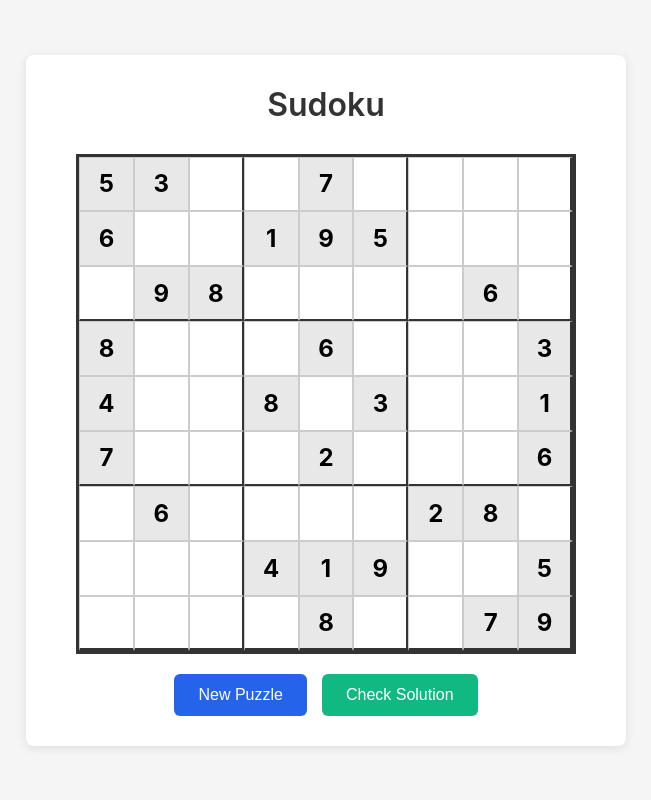
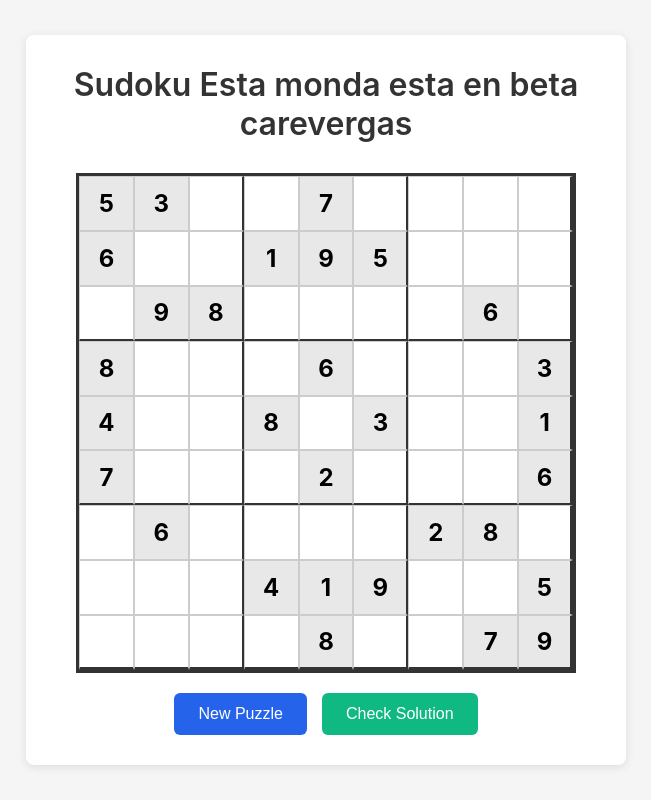
Before and after one commit to malida/sudoku-bmad, a website with bundled scripts: page index.html in a window 1280 px wide. Shown: the whole page, without its empty margins (314-965 px from the left). Built offline with nearby package versions, Linux system fonts and the light colour scheme.

Commit message:
Carevergas

```diff
--- a/index.html
+++ b/index.html
@@ -9,7 +9,7 @@
 <body>
   <main class="app-container">
     <header class="app-header">
-      <h1>Sudoku</h1>
+      <h1>Sudoku Esta monda esta en beta carevergas</h1>
     </header>
 
     <div class="game-container">
```
